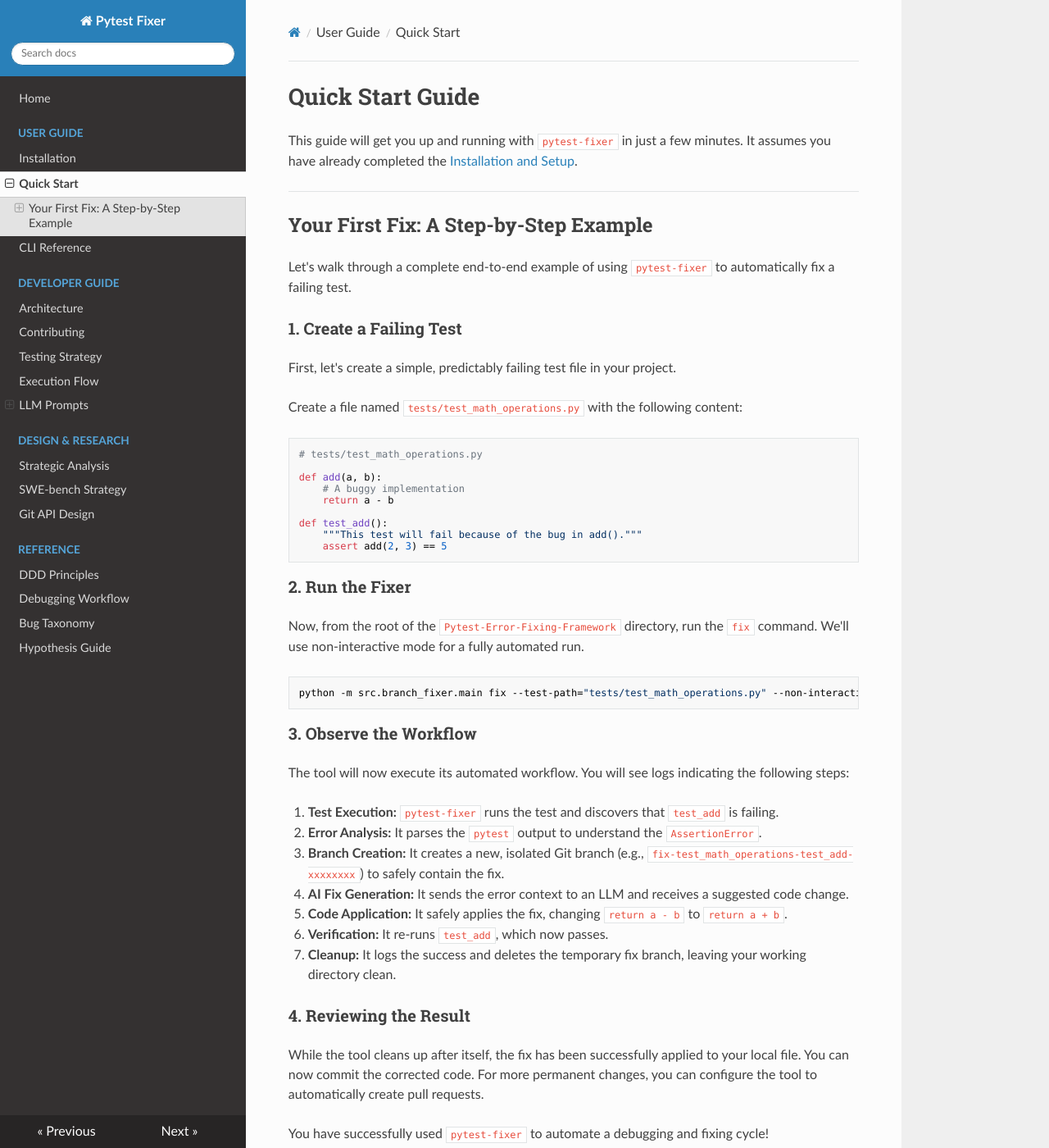
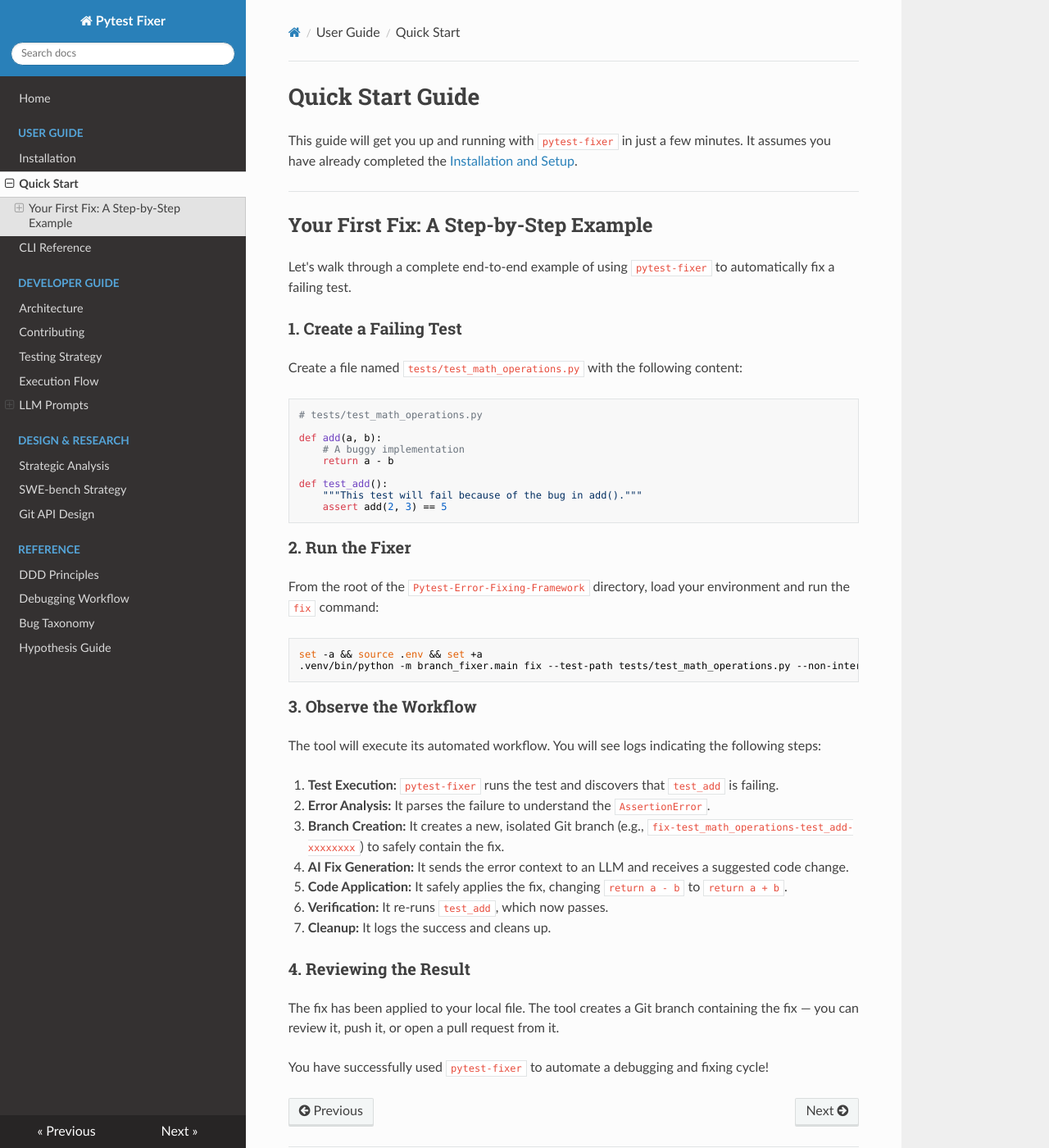
Before and after one commit to ImmortalDemonGod/Pytest-Error-Fixing-Framework, an MkDocs documentation site: the page built from docs/user-guide/02-quickstart.md, in a window 1280 px wide and 1400 px high. Shown: the whole window at 82% size. Built offline with MkDocs 1.6.1, drawn with Linux system fonts in a browser that asks for light colours; nearby versions of some CDN libraries.

Commit message:
docs(user-guide): fix quickstart - correct module invocation command
Replace 'python -m src.branch_fixer.main fix' (wrong, doesn't exist as a path)
with '.venv/bin/python -m branch_fixer.main fix'. Add env loading step before
the command. Remove claim that tool deletes the fix branch - it keeps it for review.

Co-Authored-By: Claude Sonnet 4.6 <noreply@anthropic.com>

````diff
--- a/docs/user-guide/02-quickstart.md
+++ b/docs/user-guide/02-quickstart.md
@@ -9,8 +9,6 @@ This guide will get you up and running with `pytest-fixer` in just a few minutes
 Let's walk through a complete end-to-end example of using `pytest-fixer` to automatically fix a failing test.
 
 ### 1. Create a Failing Test
-
-First, let's create a simple, predictably failing test file in your project.
 
 Create a file named `tests/test_math_operations.py` with the following content:
 
@@ -28,26 +26,27 @@ def test_add():
 
 ### 2. Run the Fixer
 
-Now, from the root of the `Pytest-Error-Fixing-Framework` directory, run the `fix` command. We'll use non-interactive mode for a fully automated run.
+From the root of the `Pytest-Error-Fixing-Framework` directory, load your environment and run the `fix` command:
 
 ```bash
-python -m src.branch_fixer.main fix --test-path="tests/test_math_operations.py" --non-interactive
+set -a && source .env && set +a
+.venv/bin/python -m branch_fixer.main fix --test-path tests/test_math_operations.py --non-interactive
 ```
 
 ### 3. Observe the Workflow
 
-The tool will now execute its automated workflow. You will see logs indicating the following steps:
+The tool will execute its automated workflow. You will see logs indicating the following steps:
 
 1.  **Test Execution:** `pytest-fixer` runs the test and discovers that `test_add` is failing.
-2.  **Error Analysis:** It parses the `pytest` output to understand the `AssertionError`.
+2.  **Error Analysis:** It parses the failure to understand the `AssertionError`.
 3.  **Branch Creation:** It creates a new, isolated Git branch (e.g., `fix-test_math_operations-test_add-xxxxxxxx`) to safely contain the fix.
 4.  **AI Fix Generation:** It sends the error context to an LLM and receives a suggested code change.
 5.  **Code Application:** It safely applies the fix, changing `return a - b` to `return a + b`.
 6.  **Verification:** It re-runs `test_add`, which now passes.
-7.  **Cleanup:** It logs the success and deletes the temporary fix branch, leaving your working directory clean.
+7.  **Cleanup:** It logs the success and cleans up.
 
 ### 4. Reviewing the Result
 
-While the tool cleans up after itself, the fix has been successfully applied to your local file. You can now commit the corrected code. For more permanent changes, you can configure the tool to automatically create pull requests.
+The fix has been applied to your local file. The tool creates a Git branch containing the fix — you can review it, push it, or open a pull request from it.
 
 You have successfully used `pytest-fixer` to automate a debugging and fixing cycle!
````
